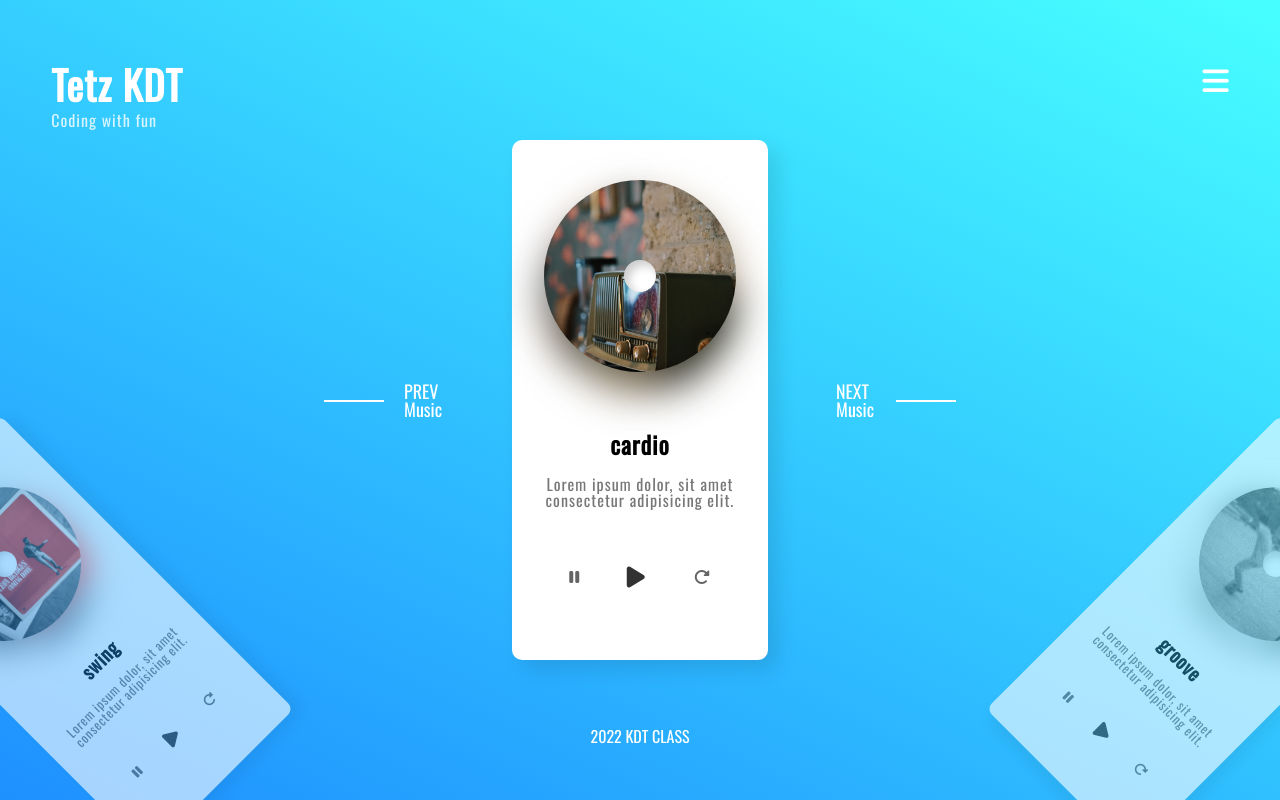
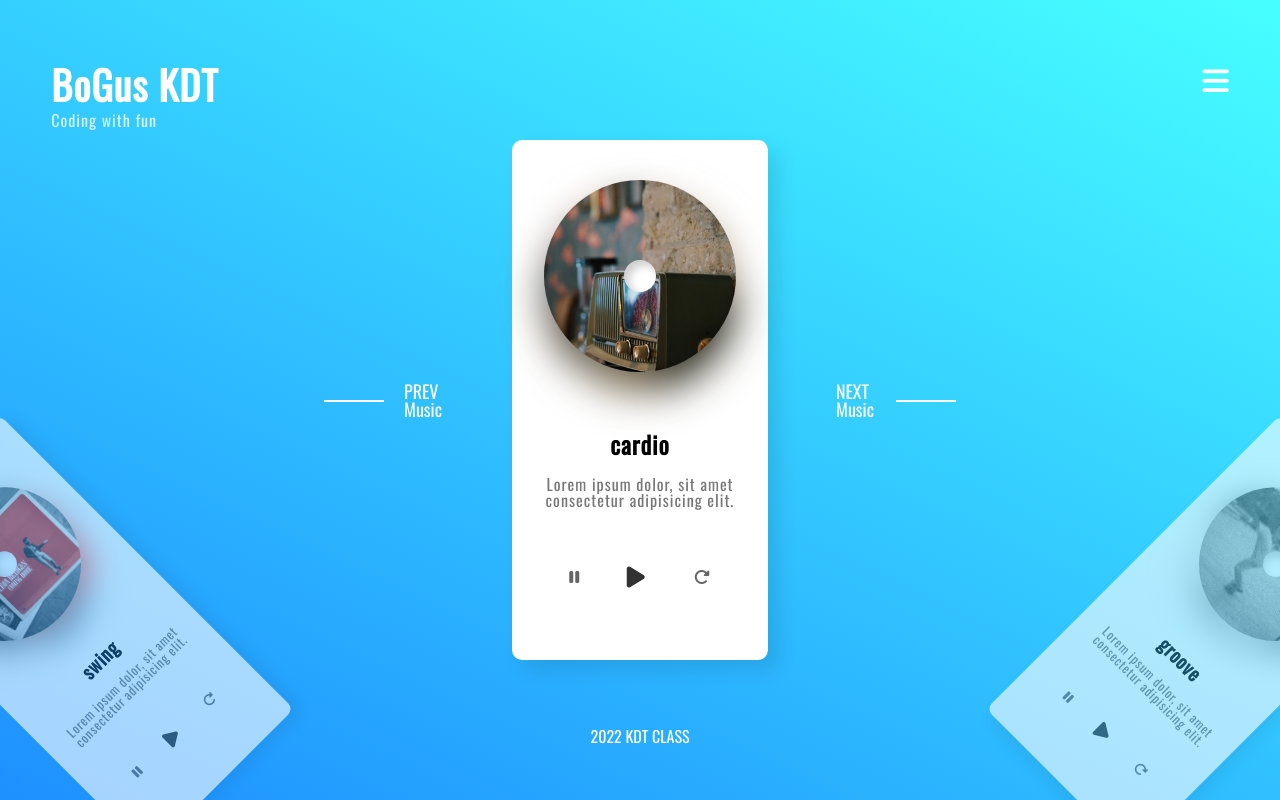
Before and after one commit to BoGusD/KDT-music-player, a plain HTML site: page index.html in a window 1280 px wide. Drawn offline with nearby package versions, Linux system fonts and the light colour scheme.

Commit message:
Update index.html

```diff
--- a/index.html
+++ b/index.html
@@ -14,7 +14,7 @@
 <body>
     <figure>
         <h1>
-            <strong>Tetz KDT</strong><br>
+            <strong>BoGus KDT</strong><br>
             <span>Coding with fun</span>
         </h1>
 
```
